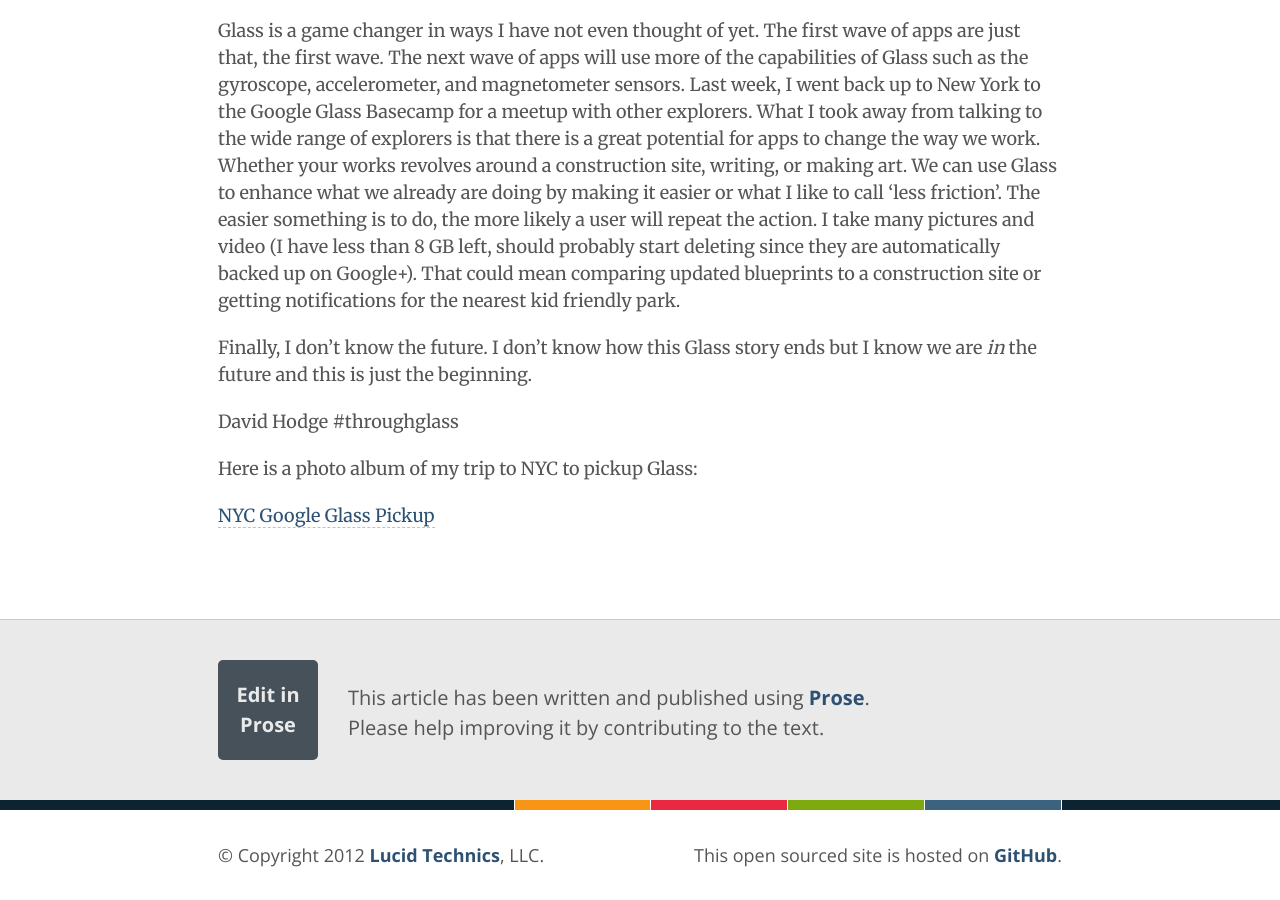
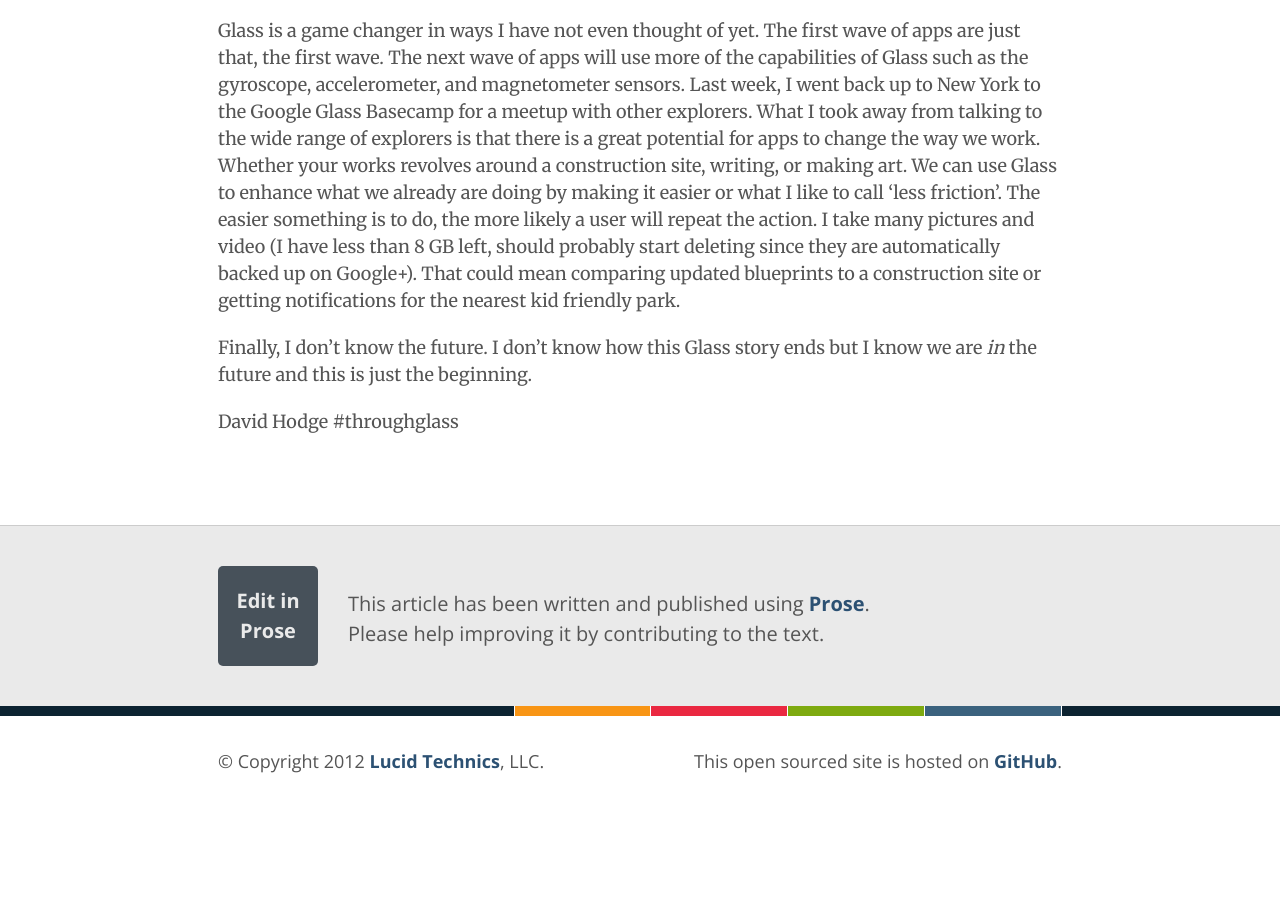
Before and after one commit to LucidTechnics/lucidtechnics.github.com, a Jekyll site: the page built from _posts/articles/2013-09-03-becoming-lucid-with-glass.md, in a window 1280 px wide and 900 px high, scrolled down 2008 px. Built offline with Jekyll 4.4.1, drawn with Linux system fonts in a browser that asks for light colours; nearby versions of some CDN libraries; comment, search, counter and statistics services are not loaded; after the commit the page ends 2814 px from its top, so only the background shows below that.

Commit message:
Updated 2013-09-03-becoming-lucid-with-glass.md

```diff
--- a/_posts/articles/2013-09-03-becoming-lucid-with-glass.md
+++ b/_posts/articles/2013-09-03-becoming-lucid-with-glass.md
@@ -26,7 +26,3 @@
 Finally, I don't know the future.  I don't know how this Glass story ends but I know we are _in_ the future and this is just the beginning.
 
 David Hodge #throughglass
-
-Here is a photo album of my trip to NYC to pickup Glass:
-
-[NYC Google Glass Pickup](https://plus.google.com/photos/113404022968680346521/albums/5906586738272603137 "NYC Google Glass Pickup")
```
